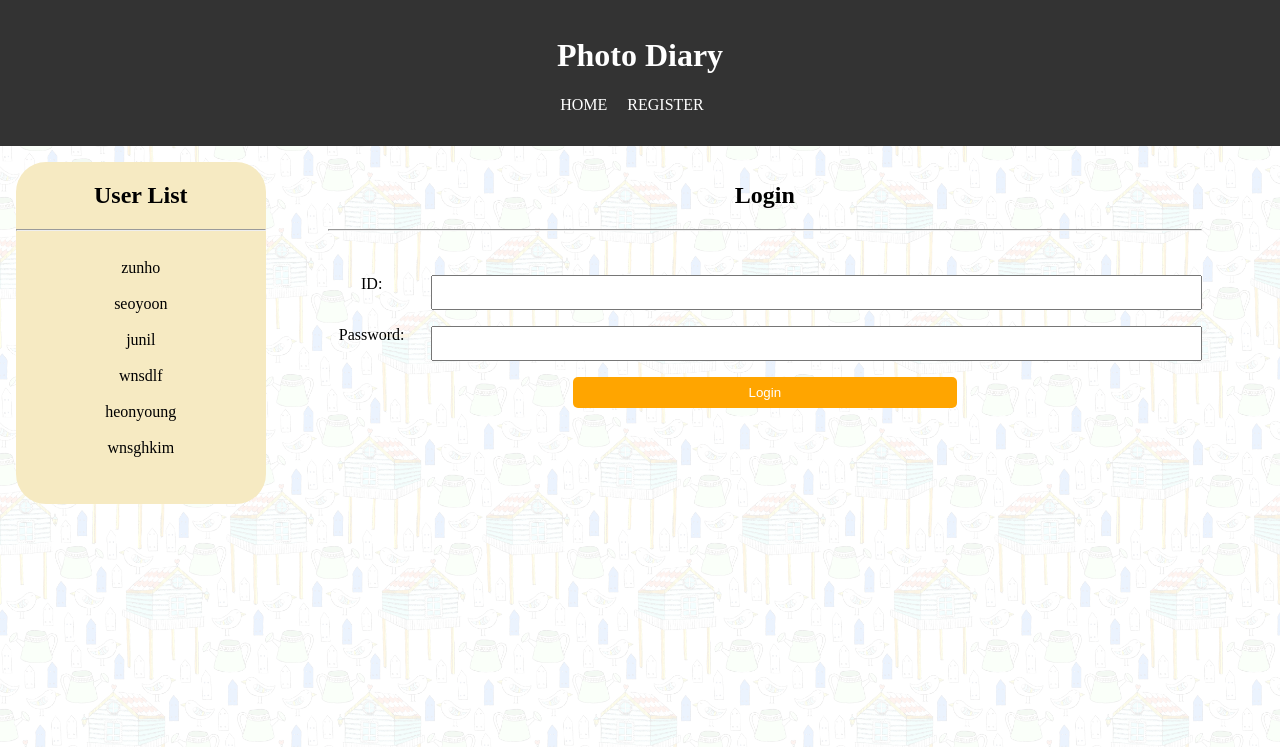
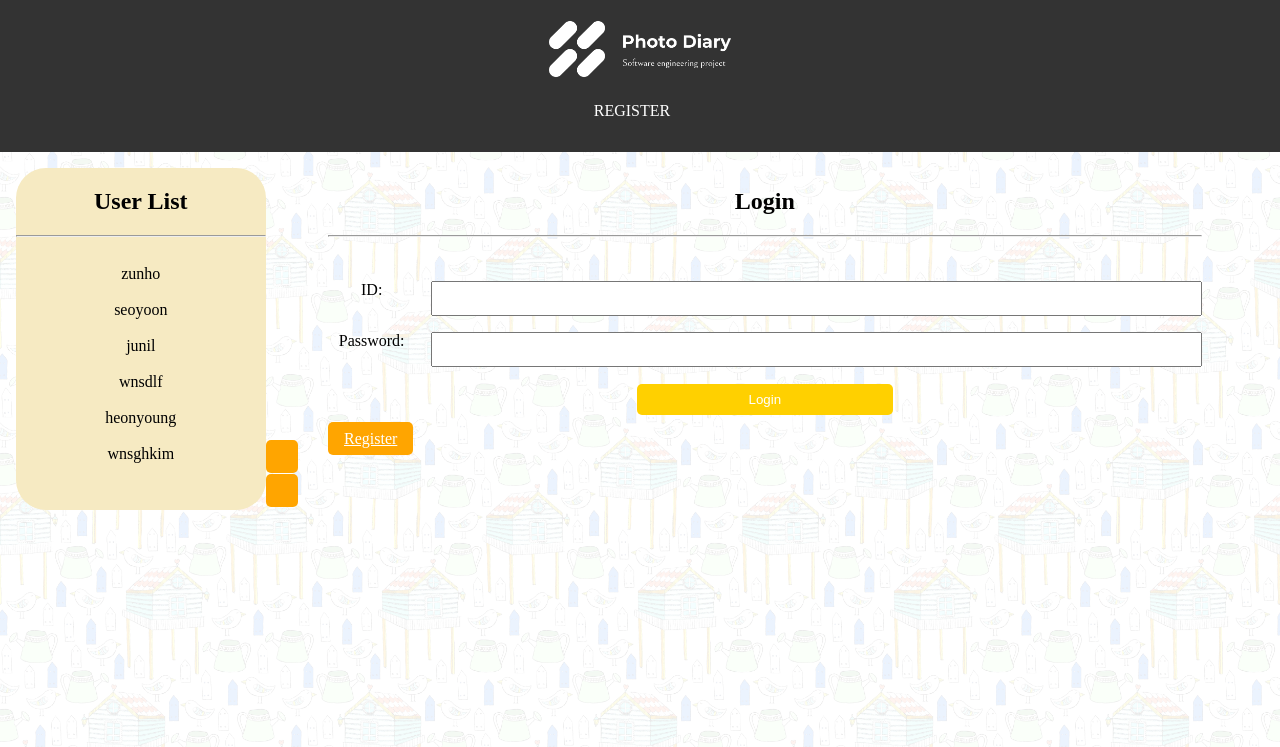
Before and after one commit to 24-1-SE-Project/SE_Project, a Flask app: page / in a window 1280 px wide. Shown: the top 747 px of the page. Run offline with Flask 3, Linux system fonts and the light colour scheme; data comes from the database, SQL or seed files in the repository; both versions use the stored data as it was after the commit; data that the repository does not hold is empty; some web fonts are replaced.

Commit message:
edit design

```diff
--- a/app.py
+++ b/app.py
@@ -126,9 +126,11 @@
 def search():
     if request.method == 'POST':
         keyword = request.form['keyword']
-        photos = query_db('SELECT * FROM photos WHERE keyword LIKE ?', [keyword])
+        # keyword 양쪽에 % 와일드카드 추가
+        photos = query_db('SELECT * FROM photos WHERE keyword LIKE ?', ['%' + keyword + '%'])
         return render_template('search.html', photos=photos)
     return render_template('search.html')
+
 
 @app.route('/messages', methods=['GET', 'POST'])
 def messages():
--- a/static/style.css
+++ b/static/style.css
@@ -8,7 +8,7 @@
 
 body {
   font-family:'SUIT';
-  background-image: url('/static/pic/background2.jpg');
+  background-image: url('/static/pic/background.jpg');
   background-size: 20vw;
   margin: 0;
   padding: 0;
@@ -34,6 +34,11 @@
 header nav ul li a {
   color: white;
   text-decoration: none;
+}
+
+nav ul li a.active {
+  color: #FFD000; /* 원하는 색상으로 변경 */
+  font-weight: bold; /* 원하는 스타일 추가 */
 }
 
 main {
@@ -66,15 +71,6 @@
 
 .sendbtn {
   text-align: right;
-}
-
-.login-button {
-  margin-top: 1rem; /* 버튼 위쪽 여백 추가 */
-  width: 30%;
-  padding: 0.5rem 1rem;
-  background-color: #333;
-  color: white;
-  border: none;
 }
 
 .logout {
@@ -219,9 +215,32 @@
   text-align: center;
 }
 
+.login-button {
+  padding: 0.5rem 1rem;
+  background-color: #FFA500;
+  color: white;
+  border: none;
+  border-radius: 5px;
+  cursor: pointer;
+  width: 20vw;
+  margin: 0 auto;
+}
+
+.register-button {
+  padding: 0.5rem 1rem;
+  background-color: #FFA500;
+  color: white;
+  border: none;
+  border-radius: 5px;
+  cursor: pointer;
+  width: 20vw;
+  margin: 0 auto;
+}
+
 .delete-button {
     background-color: #dc3545; /* 삭제 버튼 색상 변경 */
 }
+
 .delete-button:hover {
     color: white;
     background-color: #F05650; /* 삭제 버튼에 마우스를 올렸을 때 색상 변경 */
@@ -232,18 +251,17 @@
   background-color: #c2e88e; /* 삭제 버튼에 마우스를 올렸을 때 색상 변경 */
 }
 
-.search-button:hover {
+.search-button,
+.login-button,
+.edit-button:hover {
     background-color: #FFD000; /* 버튼에 마우스를 올렸을 때 색상 변경 */
 }
 
-.edit-button:hover {
-    background-color: #FFD000; /* 버튼에 마우스를 올렸을 때 색상 변경 */
-
-}
-
-.edit-button:active,
-.delete-button:active,
-.reply-button:active,
-.message-button:active {
+.edit-button,
+.delete-button,
+.reply-button,
+.login-button,
+.message-button,
+.register-button:active {
     transform: translateY(1px); /* 버튼을 아래로 약간 이동하여 클릭 효과 표시 */
 }
--- a/templates/base.html
+++ b/templates/base.html
@@ -8,18 +8,18 @@
 </head>
 <body>
     <header>
-        <h1>Photo Diary</h1>
+      <img src="{{ url_for('static', filename='pic/logo.png') }}" alt="logo" class="logo" width="20%">
         <nav>
             <ul>
-                <li><a href="{{ url_for('index') }}">HOME</a></li>
                 {% if session.get('user_id') %}
-                    <li><a href="{{ url_for('profile') }}">PROFILE</a></li>
-                    <li><a href="{{ url_for('upload') }}">UPLOAD</a></li>
-                    <li><a href="{{ url_for('search') }}">SEARCH</a></li>
-                    <li><a href="{{ url_for('messages') }}">MESSAGE</a></li>
-                    <li><a href="{{ url_for('logout') }}", class="logout">LOGOUT</a></li>
+                    <li><a href="{{ url_for('index') }}" class="{{ 'active' if request.endpoint == 'index' else '' }}">HOME</a></li>
+                    <li><a href="{{ url_for('profile') }}" class="{{ 'active' if request.endpoint == 'profile' else '' }}">PROFILE</a></li>
+                    <li><a href="{{ url_for('upload') }}" class="{{ 'active' if request.endpoint == 'upload' else '' }}">UPLOAD</a></li>
+                    <li><a href="{{ url_for('search') }}" class="{{ 'active' if request.endpoint == 'search' else '' }}">SEARCH</a></li>
+                    <li><a href="{{ url_for('messages') }}" class="{{ 'active' if request.endpoint == 'messages' else '' }}">MESSAGE</a></li>
+                    <li><a href="{{ url_for('logout') }}" class="logout">LOGOUT</a></li>
                 {% else %}
-                    <li><a href="{{ url_for('register') }}">REGISTER</a></li>
+                    <li><a href="{{ url_for('register') }}" class="{{ 'active' if request.endpoint == 'register' else '' }}">REGISTER</a></li>
                 {% endif %}
             </ul>
         </nav>
--- a/templates/edit_photo.html
+++ b/templates/edit_photo.html
@@ -1,5 +1,3 @@
-<!-- edit_photo.html -->
-
 {% extends 'base.html' %}
 
 {% block content %}
--- a/templates/index.html
+++ b/templates/index.html
@@ -52,8 +52,9 @@
                 <label for="password">Password:</label>
                 <input type="password" id="password" name="password" required>
             </div>
-            <button type="submit" class="search-button">Login</button>
+            <button type="submit" class="login-button">Login</button> <br>
         </form>
+        <a href="{{ url_for('register') }}" class="register-button">Register</button>
     </div>
 {% endif %}
 {% endblock %}
--- a/templates/search.html
+++ b/templates/search.html
@@ -20,7 +20,6 @@
                   <p>Description: {{ photo[2] }}</p>
                   <p>Keyword: {{ photo[3] }}</p>
                 </div>
-                <a href="{{ url_for('messages', photo_id=photo[0], recipient_id='') }}" class="search-button">Send Message</a>
             </div>
         {% endfor %}
     {% endif %}
```
Also changed, not shown: database.db, static/pic/background.jpg, static/pic/background2.jpg (deleted), static/pic/logo.png (added), 3 other files.
